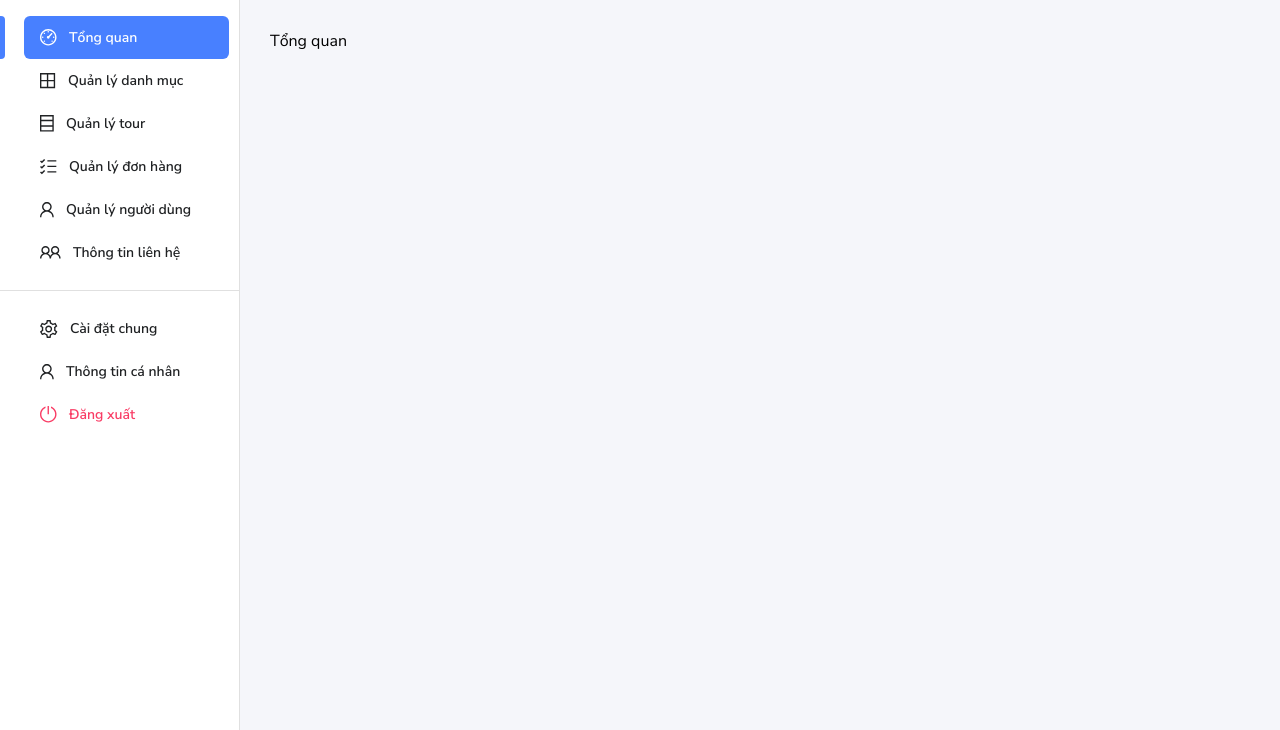
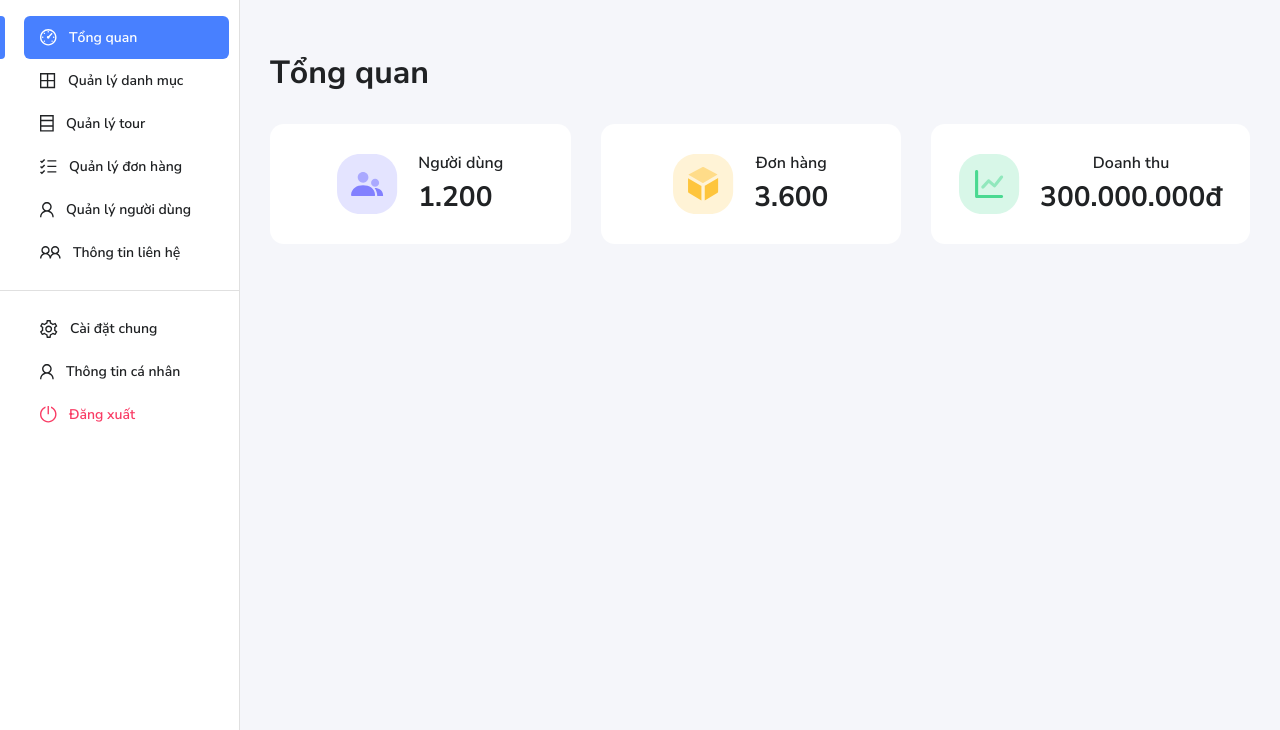
Before and after one commit to LEHOANGCHIEN/travel-tour-admin, a Node project: template views/pages/dashboard.pug in a window 1280 px wide. Shown: the part 70-800 px from the top of the page. Run offline with Node 20 templates, Linux system fonts and the light colour scheme; the template is opened without the code that fills it, so the values that code supplies are empty; some libraries are stand-ins or nearby versions.

Commit message:
1.3. Xây dựng Section 1 trang Tổng quan

```diff
--- a/assets/css/style.css
+++ b/assets/css/style.css
@@ -489,3 +489,50 @@ button {
     padding: 30px;
 }
 /* End Content */
+
+/* Box Title */
+.box-title {
+    font-weight: 700;
+    font-size: 32px;
+    color: #202224;
+    margin-bottom: 30px;
+}
+/* End Box Title */
+
+/* SEction 1 */
+.section-1 {
+    display: grid;
+    grid-template-columns: repeat(3, 1fr);
+    gap: 30px;
+}
+
+.section-1 .inner-item {
+    background-color: white;
+    border-radius: 14px;
+    padding: 28px;
+    display: flex;
+    align-items: center;
+    justify-content: center;
+    gap: 20px;
+}
+
+.section-1 .inner-item img {
+    height: 60p;
+    width: auto;
+}
+
+.section-1 .inner-item .inner-text {
+    font-weight: 600;
+    font-size: 16px;
+    color: #202224;
+    text-align: center;
+    margin-bottom: 4px;
+}
+
+.section-1 .inner-item .inner-number {
+    font-weight: 700;
+    font-size: 28px;
+    color: #202224;
+
+}
+/* End Section 1 */
--- a/views/pages/dashboard.pug
+++ b/views/pages/dashboard.pug
@@ -4,4 +4,23 @@ block title
   title Tổng quan
 
 block main
-  | Tổng quan
+  h1.box-title Tổng quan
+
+  //- Section 1
+  .section-1
+    .inner-item
+      img(src="assets/images/section-1-icon-1.svg")
+      .inner-content
+        .inner-text Người dùng
+        .inner-number 1.200
+    .inner-item
+      img(src="assets/images/section-1-icon-2.svg")
+      .inner-content
+        .inner-text Đơn hàng
+        .inner-number 3.600
+    .inner-item
+      img(src="assets/images/section-1-icon-3.svg")
+      .inner-content
+        .inner-text Doanh thu
+        .inner-number 300.000.000đ
+  //- End Section 1
```
Also changed, not shown: dashboard.html (+22 -1 lines), assets/images/section-1-icon-1.svg (added), assets/images/section-1-icon-2.svg (added), assets/images/section-1-icon-3.svg (added).
